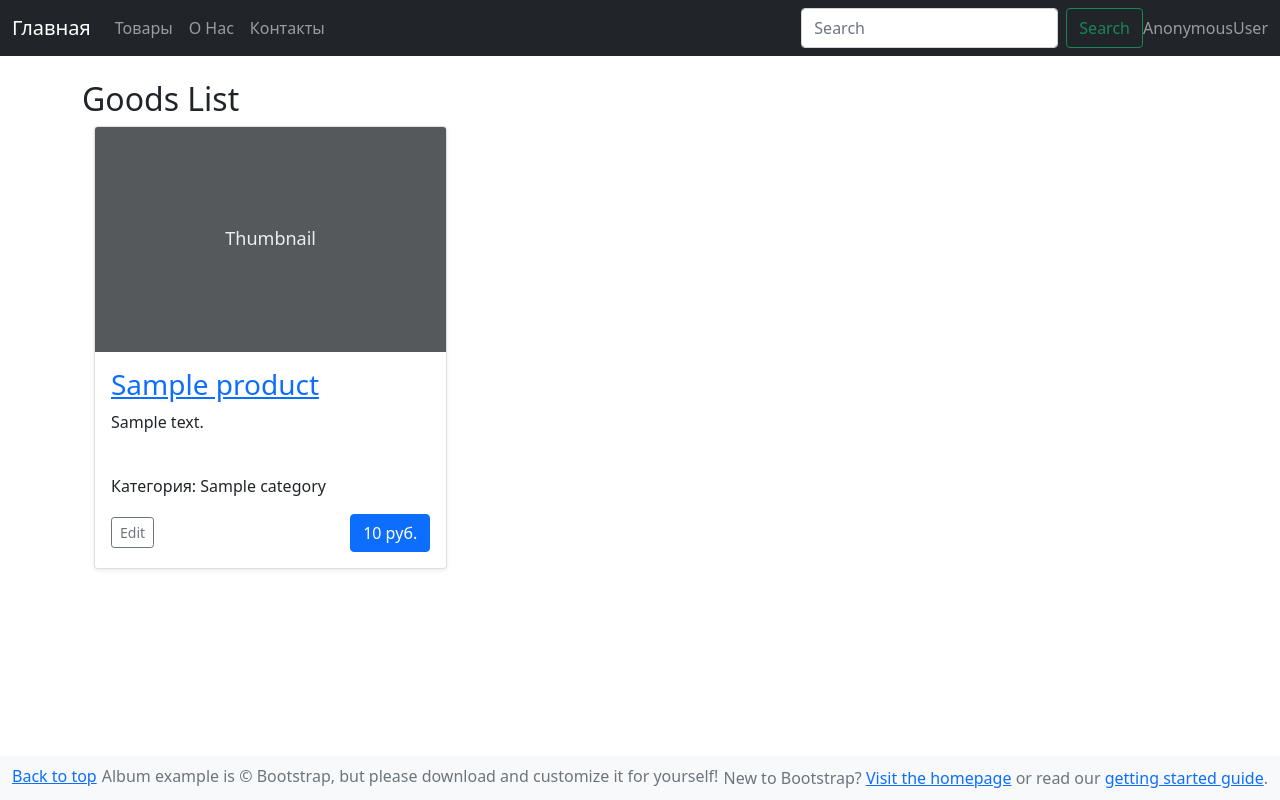
After one commit to thinknetica-django-lab-01/Buyankin, a Django app: page /goods/ in a window 1280 px wide. The commit adds this page. Run offline with Django 3.2, Linux system fonts and the light colour scheme; tables that the repository leaves empty hold one stand-in row (values such as "Sample post"); some libraries are stand-ins or nearby versions.

Commit message:
generics ListView

```diff
--- /dev/null
+++ b/main/shop/templates/shop/goods.html
@@ -0,0 +1,35 @@
+{% extends 'base.html' %}
+{% block content %}
+
+
+    <h2>Goods List</h2>
+    <div class="container">
+    <div class="row row-cols-1 row-cols-sm-2 row-cols-md-3 g-3">
+        {% for item in object_list %}
+       <div class="col">
+          <div class="card shadow-sm">
+            <svg class="bd-placeholder-img card-img-top" width="100%" height="225" xmlns="http://www.w3.org/2000/svg" role="img" aria-label="Placeholder: Thumbnail" preserveAspectRatio="xMidYMid slice" focusable="false">
+                <title>Placeholder</title>
+                <rect width="100%" height="100%" fill="#55595c"></rect>
+                <text x="50%" y="50%" fill="#eceeef" dy=".3em">Thumbnail</text>
+            </svg>
+            <div class="card-body">
+                <h3><p class="card-text"><a href="{{ item.get_absolute_url }}">{{ item.title }}</a></p></h3>
+              <p class="card-text">{{ item.description }}</p><br>
+                <p class="card-text">Категория: {{ item.category }}</p>
+              <div class="d-flex justify-content-between align-items-center">
+                <div class="btn-group">
+
+                  <button type="button" class="btn btn-sm btn-outline-secondary">Edit</button>
+                </div>
+                   <a href="#" class="btn btn-primary">{{ item.price }} руб.</a>
+              </div>
+
+            </div>
+          </div>
+        </div>
+        {% endfor %}
+    </div>
+</div>
+
+{% endblock %}
--- a/main/shop/templates/shop/index.html
+++ b/main/shop/templates/shop/index.html
@@ -1,4 +1,4 @@
-{% extends "base.html" %}
+{% extends 'base.html' %}
 {% load shop_extras %}
 
 {% block title %}Главная страница{% endblock %}
@@ -50,7 +50,7 @@
                       </div>
                     </div>
                 {% else %}
-
+                        Oops.. Что-то пошло не так.
                 {% endif %}
         </div>
         </p>
@@ -65,7 +65,7 @@
                         <text x="50%" y="50%" fill="#eceeef" dy=".3em">Thumbnail</text>
                     </svg>
                     <div class="card-body">
-                        <h3><p class="card-text">{{ item.title }}</p></h3>
+                        <h3><p class="card-text"><a href="{{ item.get_absolute_url }}">{{ item.title }}</a></p></h3>
                       <p class="card-text">{{ item.description }}</p><br>
                         <p class="card-text">Категория: {{ item.category }}</p>
                       <div class="d-flex justify-content-between align-items-center">
--- a/main/shop/urls.py
+++ b/main/shop/urls.py
@@ -4,6 +4,10 @@ from django.contrib.flatpages import views
 
 urlpatterns = [
     path('', index, name='index'),
+    path('goods/', GoodsList.as_view(), name='goods'),
     path('<path:url>', views.flatpage),
-    path('pages/', views.flatpage, {'url': '/about/'}, name='about'),
+    path('pages/about/', views.flatpage, {'url': '/about/'}, name='about'),
+    path('pages/product/', views.flatpage, {'url': '/product/'}, name='product'),
+    path('pages/contact/', views.flatpage, {'url': '/contact/'}, name='contact'),
+
 ]
--- a/main/shop/views.py
+++ b/main/shop/views.py
@@ -1,4 +1,5 @@
 from django.shortcuts import render
+from django.views.generic import ListView
 
 from .models import Product, Seller
 
@@ -14,3 +15,15 @@ def index(request):
         'hi_world': 'Привет Мир!'
     }
     return render(request, 'shop/index.html', context=context)
+#
+# def goods(request):
+#     product = Product.objects.all()
+#     context = {
+#         'product': product,
+#         'title': 'Список всех товаров'
+#     }
+#     return render(request, 'shop/goods.html', context=context)
+
+class GoodsList(ListView):
+    model = Product
+    template_name = 'shop/goods.html'
--- a/main/templates/base.html
+++ b/main/templates/base.html
@@ -32,23 +32,11 @@
 
   <div class="starter-template">
     {% block content %}CONTENT{% endblock %}
+
   </div>
 
 </main><!-- /.container -->
-
-
-   <footer class="text-muted py-5">
-       <nav class="navbar fixed-bottom navbar-light bg-light">
-          <div class="container-fluid">
-            <p class="float-end mb-1">
-              <a href="#">Back to top</a>
-            </p>
-            <p class="mb-1">Album example is © Bootstrap, but please download and customize it for yourself!</p>
-            <p class="mb-0">New to Bootstrap? <a href="/">Visit the homepage</a> or read our <a href="/docs/5.0/getting-started/introduction/">getting started guide</a>.</p>
-          </div>
-        </nav>
-   </footer>
-
+   {% include 'inc/_footer.html'%}
     <script src="https://cdn.jsdelivr.net/npm/bootstrap@5.0.0-beta1/dist/js/bootstrap.bundle.min.js" integrity="sha384-ygbV9kiqUc6oa4msXn9868pTtWMgiQaeYH7/t7LECLbyPA2x65Kgf80OJFdroafW" crossorigin="anonymous"></script>
     <script src="https://cdn.jsdelivr.net/npm/@popperjs/core@2.5.4/dist/umd/popper.min.js" integrity="sha384-q2kxQ16AaE6UbzuKqyBE9/u/KzioAlnx2maXQHiDX9d4/zp8Ok3f+M7DPm+Ib6IU" crossorigin="anonymous"></script>
     <script src="https://cdn.jsdelivr.net/npm/bootstrap@5.0.0-beta1/dist/js/bootstrap.min.js" integrity="sha384-pQQkAEnwaBkjpqZ8RU1fF1AKtTcHJwFl3pblpTlHXybJjHpMYo79HY3hIi4NKxyj" crossorigin="anonymous"></script>  </body>
--- /dev/null
+++ b/main/templates/inc/_footer.html
@@ -0,0 +1,11 @@
+<footer class="text-muted py-5">
+       <nav class="navbar fixed-bottom navbar-light bg-light">
+          <div class="container-fluid">
+            <p class="float-end mb-1">
+              <a href="#">Back to top</a>
+            </p>
+            <p class="mb-1">Album example is © Bootstrap, but please download and customize it for yourself!</p>
+            <p class="mb-0">New to Bootstrap? <a href="/">Visit the homepage</a> or read our <a href="/docs/5.0/getting-started/introduction/">getting started guide</a>.</p>
+          </div>
+        </nav>
+   </footer>
--- a/main/templates/inc/_nav.html
+++ b/main/templates/inc/_nav.html
@@ -1,7 +1,7 @@
 
    <nav class="navbar navbar-expand-md navbar-dark bg-dark fixed-top">
   <div class="container-fluid">
-    <a class="navbar-brand" href="/">Главная</a>
+    <a class="navbar-brand" href="{% url 'index' %}">Главная</a>
     <button class="navbar-toggler" type="button" data-bs-toggle="collapse" data-bs-target="#navbarsExampleDefault" aria-controls="navbarsExampleDefault" aria-expanded="false" aria-label="Toggle navigation">
       <span class="navbar-toggler-icon"></span>
     </button>
@@ -9,13 +9,13 @@
     <div class="collapse navbar-collapse" id="navbarsExampleDefault">
       <ul class="navbar-nav me-auto mb-2 mb-md-0">
         <li class="nav-item active">
-          <a class="nav-link" aria-current="page" href="pages/product/">Товары</a>
+          <a class="nav-link" aria-current="page" href="{% url 'goods' %}">Товары</a>
         </li>
         <li class="nav-item">
-          <a class="nav-link" aria-current="page" href="pages/about/">О Нас</a>
+          <a class="nav-link" aria-current="page" href="{% url 'about' %}">О Нас</a>
         </li>
         <li class="nav-item">
-          <a class="nav-link" aria-current="page" href="pages/contact/">Контакты</a>
+          <a class="nav-link" aria-current="page" href="{% url 'contact' %}">Контакты</a>
         </li>
       </ul>
 
```
Also changed, not shown: main/shop/templates/pages/product.html (line endings or trailing spaces).
